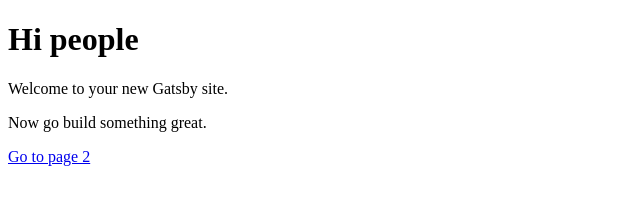
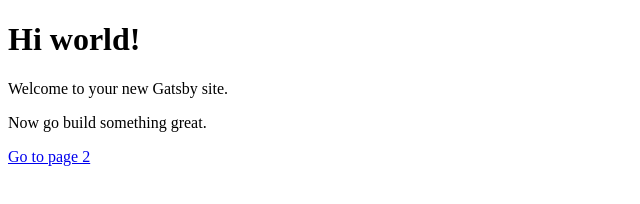
Before and after one commit to jonsharratt/sail-gatsby-zeit, a Gatsby site: page / in a window 1280 px wide. Shown: the full height of the page, 0-640 px from the left. Built offline with nearby package versions, Linux system fonts and the light colour scheme; Gatsby itself is replaced by a stand-in of ours.

Commit message:
Update text

```diff
--- a/src/pages/index.js
+++ b/src/pages/index.js
@@ -3,7 +3,7 @@ import Link from 'gatsby-link'
 
 const IndexPage = () => (
   <div>
-    <h1>Hi people</h1>
+    <h1>Hi world!</h1>
     <p>Welcome to your new Gatsby site.</p>
     <p>Now go build something great.</p>
     <Link to="/page-2/">Go to page 2</Link>
```
